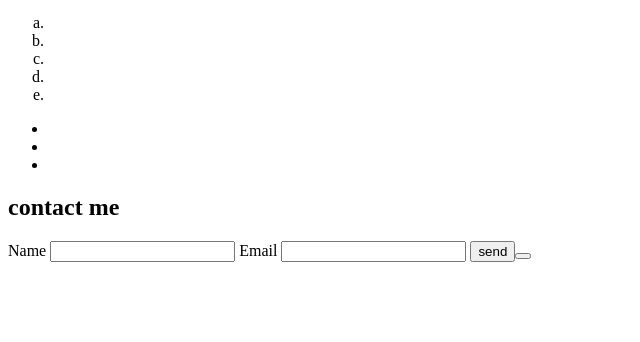
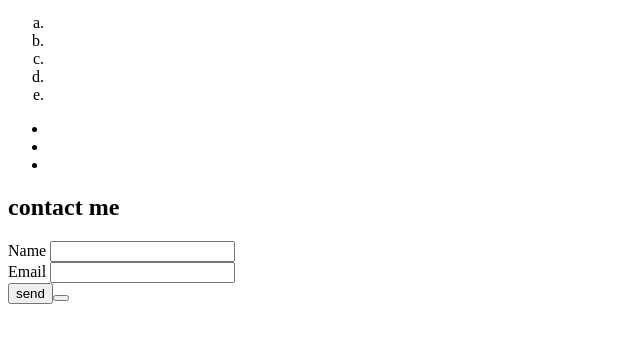
Before and after one commit to jasmine-hertiana/belajar-html, a plain HTML site: page index.html in a window 1280 px wide. Shown: the part 232-574 px from the top of the page, without its empty margins (0-640 px from the left). Drawn offline with Linux system fonts and the light colour scheme.

Commit message:
grouping label & input

```diff
--- a/index.html
+++ b/index.html
@@ -33,13 +33,18 @@
             <li><a href=""></a></li>
         </ul>
     </section>
+    <!-- semantic html (section) -->
     <section id="contact-me"></section>
         <h2>contact me</h2>
         <form action="">
-            <label for="">Name</label>
-            <input type="text" name="" id="">
-            <label for="">Email</label>
-            <input type="email" name="" id="">
+            <div class ="input">
+                <label for="">Name</label>
+                <input type="text" name="" id="">
+            </div>
+            <div class ="input">
+                <label for="">Email</label>
+                <input type="email" name="" id="">
+            </div>
             <button>send<button>
         </form>
     </section>
```
